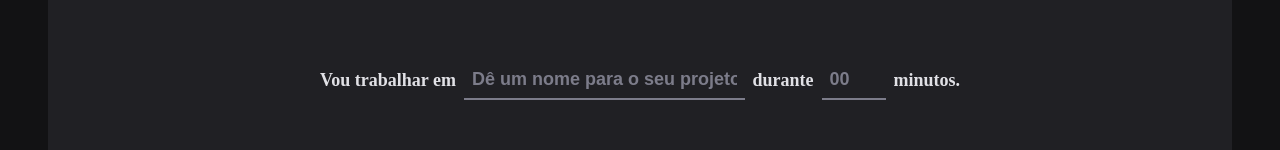
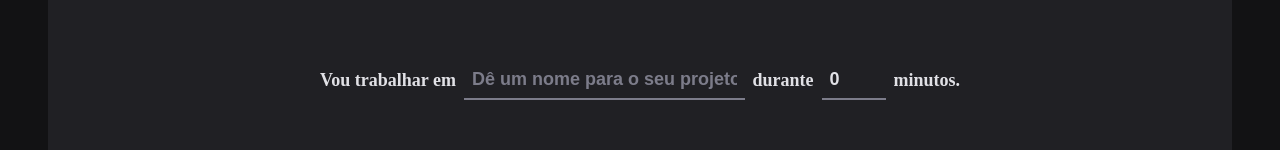
Before and after one commit to wellsouza13/pomodoro, a React (Vite) app: page / in a window 1280 px wide. Shown: the part 164-314 px from the top of the page. Built offline with nearby package versions, Linux system fonts and the light colour scheme.

Commit message:
feat(home): adicionando reset no handle do botao

```diff
--- a/src/pages/Home/index.tsx
+++ b/src/pages/Home/index.tsx
@@ -25,12 +25,17 @@ const newCycleFormValidationSchema = zod.object({
 type NewCycleFormData = zod.infer<typeof newCycleFormValidationSchema>;
 
 export function Home() {
-  const { register, handleSubmit, watch } = useForm<NewCycleFormData>({
+  const { register, handleSubmit, watch, reset } = useForm<NewCycleFormData>({
     resolver: zodResolver(newCycleFormValidationSchema),
+    defaultValues: {
+      task: "",
+      minutesAmount: 0,
+    },
   });
 
   function handleCreateNewCycle(data: NewCycleFormData) {
     console.log(data);
+    reset();
   }
 
   const task = watch("task");
```
